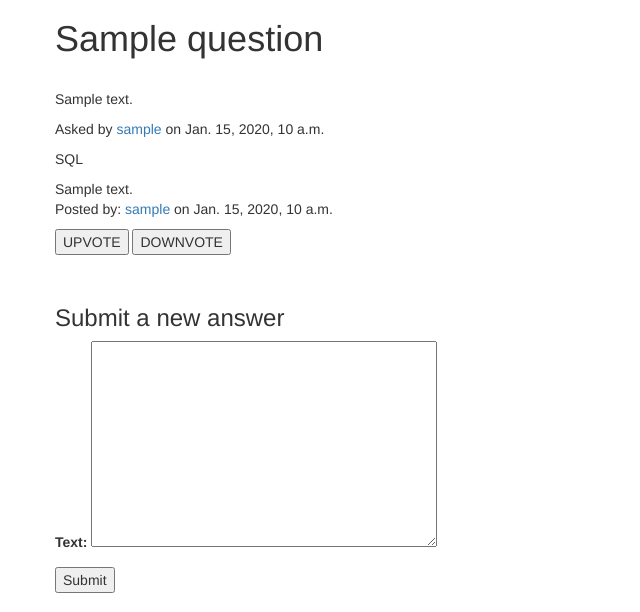
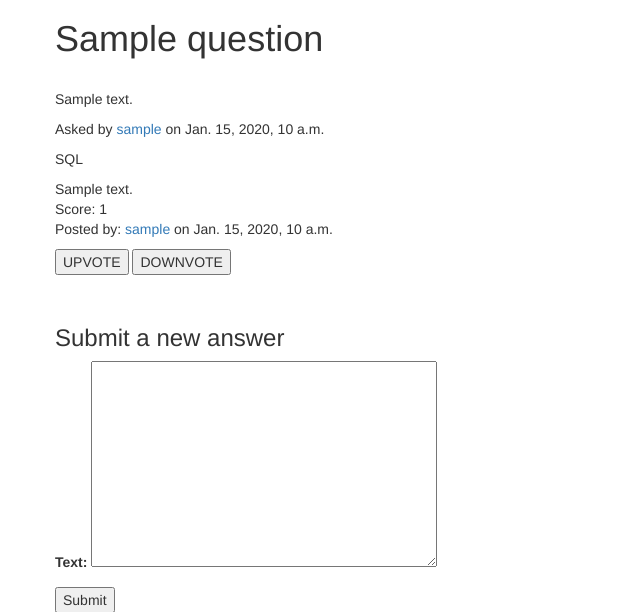
Before and after one commit to underground-questions/questions-from-the-basement, a Django app: page /questions/1 in a window 1280 px wide. Shown: the part 51-663 px from the top of the page, without its empty margins (0-640 px from the left). Run offline with Django 3.2, Linux system fonts and the light colour scheme; tables that the repository leaves empty hold one stand-in row (values such as "Sample post"); some libraries are stand-ins or nearby versions.

Commit message:
Fixing answer sorting by votes bug

```diff
--- a/qna/templates/qna/question.html
+++ b/qna/templates/qna/question.html
@@ -19,7 +19,8 @@
       {% if answers %}
         {% for answer in answers %}
           <p>
-            {{answer.text}}
+            {{answer.text}}<br/>
+            Score: {{answer.votes}}
             <br />
               Posted by: <a href="{% url 'profile' answer.owner.id %}">{{answer.owner.user.username}}</a> on {{answer.created}}
             <form id="vote_form" action="" method="post">
--- a/qna/views.py
+++ b/qna/views.py
@@ -50,7 +50,7 @@ def question_detail(request, pk):
             print(form.errors)
 
     answers = Answer.objects.filter(question=question)
-    answers.order_by('-votes')
+    answers = answers.order_by('-votes')
     context['answers'] = answers
 
     form = AnswerForm()
```
